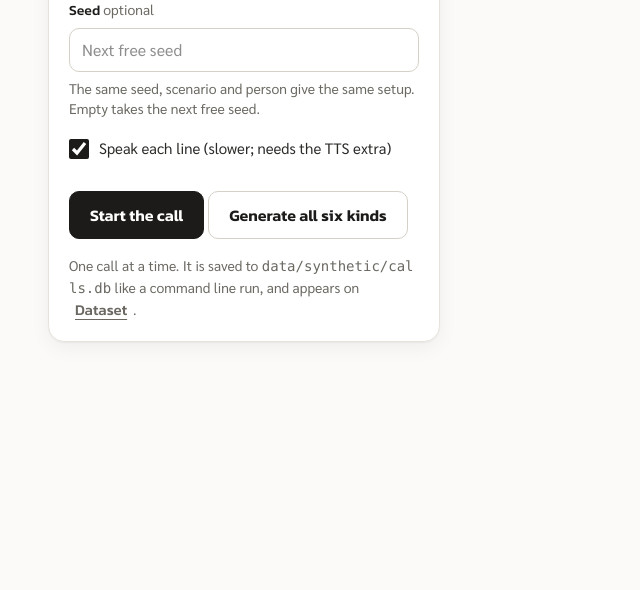
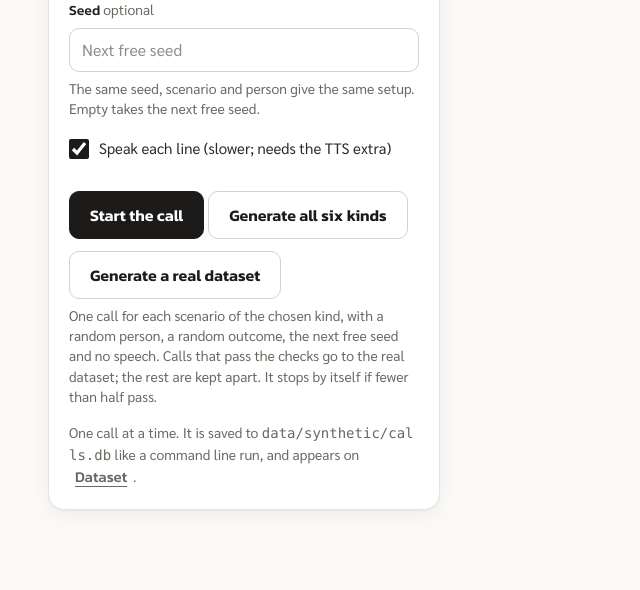
Before and after one commit to ZenithGeeks/Callas, a FastAPI app: page /studio in a window 1280 px wide. Shown: the part 695-1285 px from the top of the page, without its empty margins (0-640 px from the left). Before the commit the page ends 1038 px from the top, so only its background shows below. Run offline with FastAPI, Linux system fonts and the light colour scheme.

Commit message:
feat(studio): add a button that generates a real dataset
One call per scenario of the chosen kind, with a random person, a random
outcome, the next free seed and no speech. Each finished call is tagged
real_approved or real_rejected in the new calls.dataset column, the page
keeps the approval rate and stops when it drops below 50%. The dataset
page gets a Real dataset view showing both.

```diff
--- a/backend/static/js/studio.js
+++ b/backend/static/js/studio.js
@@ -3,7 +3,9 @@
  * and "verdict" are list items for the thread (an item with the id of an earlier one replaces it,
  * which is how a "thinking" bubble becomes the message), "failed" is an error message and "done"
  * ends the run. A plain EventSource is used instead of the htmx sse extension because an event
- * has to replace one element by id. Closing the tab does not stop the run; the server saves it. */
+ * has to replace one element by id. Closing the tab does not stop the run; the server saves it.
+ * The two batch buttons send one call after another through the same form: all six kinds, or
+ * a real dataset (one call per scenario of the chosen kind, stopped when under half pass). */
 (function () {
   "use strict";
 
@@ -32,7 +34,7 @@
   }
 
   function setBusy(on) {
-    Array.prototype.forEach.call(document.querySelectorAll("[data-start], [data-start-all]"), function (start) {
+    Array.prototype.forEach.call(document.querySelectorAll("[data-start], [data-start-all], [data-start-real]"), function (start) {
       start.disabled = on;
     });
   }
@@ -44,7 +46,12 @@
     var stop = root.querySelector("[data-stop-run]");
     if (stop) stop.hidden = true;
     setBusy(false);
-    if (advanceBatch) startNextBatch();
+    if (!advanceBatch) {
+      if (batch) endBatch(batch.real ? "Real dataset stopped: " + tally() : undefined);
+      return;
+    }
+    if (batch && batch.real) countReal(html);
+    startNextBatch();
   }
 
   function gone(root, status) {
@@ -119,23 +126,94 @@
     }
   }
 
-  // Run each kind in turn, through the same form as a single call. The server still permits
-  // only one active run; advancing after its "done" event preserves that contract.
+  function batchStatus(text) {
+    var line = document.getElementById("batch-status");
+    if (line) line.textContent = text;
+  }
+
+  // The batch is over: the next Start is a single call again, not part of the real dataset.
+  function endBatch(message) {
+    batch = null;
+    var field = document.getElementById("batch");
+    if (field) field.value = "";
+    if (message !== undefined) batchStatus(message);
+  }
+
+  function tally() {
+    var counted = batch.approved + batch.rejected;
+    var rate = counted ? " (" + Math.round((100 * batch.approved) / counted) + "% approved)" : "";
+    return batch.approved + " approved, " + batch.rejected + " rejected" + rate + ".";
+  }
+
+  // A call of the real dataset has ended: count it by the tag the server gave it. Stop the batch
+  // when the approval rate drops below half, or when the call did not finish (Stop, an error).
+  function countReal(html) {
+    var t = document.createElement("template");
+    t.innerHTML = html;
+    var mark = t.content.querySelector("[data-real-result]");
+    var result = mark ? mark.dataset.realResult : "";
+    var total = batch.scenarios.length;
+    if (result === "real_approved") {
+      batch.approved++;
+    } else if (result === "real_rejected") {
+      batch.rejected++;
+    } else {
+      return endBatch("Real dataset stopped after call " + batch.next + " of " + total + ", which did not finish. " + tally());
+    }
+    if (batch.approved / (batch.approved + batch.rejected) < 0.5) {
+      return endBatch("Real dataset stopped after call " + batch.next + " of " + total + ": fewer than half passed the checks. " + tally());
+    }
+    if (batch.next >= total) endBatch("Real dataset done: all " + total + " scenarios. " + tally());
+  }
+
+  // Run each kind (or each scenario) in turn, through the same form as a single call. The
+  // server still permits only one active run; advancing after its "done" event preserves that.
   function startNextBatch() {
-    if (!batch || batch.next >= batch.types.length) {
-      batch = null;
-      return;
-    }
+    var steps = batch && (batch.real ? batch.scenarios : batch.types);
+    if (!steps || batch.next >= steps.length) return endBatch();
     var form = document.getElementById("studio-form");
     var type = document.getElementById("call_type");
-    if (!form || !type) {
-      batch = null;
-      return;
+    var scenario = document.getElementById("scenario");
+    var field = document.getElementById("batch");
+    if (!form || !type || !scenario || !field) return endBatch();
+    if (batch.real) {
+      type.value = batch.type;
+      filterScenarios();
+      scenario.value = steps[batch.next];
+      randomCall();
+      field.value = "real";
+      batchStatus("Real dataset: call " + (batch.next + 1) + " of " + steps.length + ", " + scenario.selectedOptions[0].textContent + ". " + tally());
+    } else {
+      type.value = steps[batch.next];
+      filterScenarios();
+      field.value = "";
     }
-    type.value = batch.types[batch.next++];
-    filterScenarios();
+    batch.next++;
     setBusy(true);
     form.requestSubmit();
+  }
+
+  // A random person, a random outcome, the next free seed, no speech.
+  function randomCall() {
+    document.getElementById("receiver").value = "";
+    document.getElementById("outcome").value = "random";
+    document.getElementById("seed").value = "";
+    document.getElementById("speak").checked = false;
+    toggleCustom();
+  }
+
+  // Keep the chosen kind and make one call for each of its scenarios, in the list's order.
+  function startRealDataset() {
+    var type = document.getElementById("call_type");
+    var scenario = document.getElementById("scenario");
+    var ids = ["receiver", "outcome", "seed", "speak", "batch"];
+    if (!type || !scenario || ids.some(function (id) { return !document.getElementById(id); })) return;
+    var scenarios = Array.prototype.filter
+      .call(scenario.options, function (o) { return o.dataset.type === type.value; })
+      .map(function (o) { return o.value; });
+    if (!scenarios.length) return;
+    batch = { real: true, type: type.value, scenarios: scenarios, next: 0, approved: 0, rejected: 0 };
+    startNextBatch();
   }
 
   function startAllKinds() {
@@ -149,6 +227,7 @@
     var first = types.indexOf(type.value);
     if (first < 0) return;
     batch = { types: types.slice(first).concat(types.slice(0, first)), next: 0 };
+    batchStatus("");
     scenario.value = "";
     receiver.value = "";
     seed.value = "";
@@ -183,11 +262,22 @@
   }
 
   document.addEventListener("change", function (e) {
-    if (e.target.id === "call_type") filterScenarios();
+    if (e.target.id === "call_type") {
+      if (batch && batch.real) e.target.value = batch.type; // the kind stays fixed until it ends
+      filterScenarios();
+    }
     if (e.target.id === "receiver") toggleCustom();
   });
   document.addEventListener("click", function (e) {
     if (e.target.closest("[data-start-all]")) startAllKinds();
+    if (e.target.closest("[data-start-real]")) startRealDataset();
+  });
+  // The server refused the next call of a batch (another run is busy, a form problem): its
+  // message is in #form-error, and the batch ends so the buttons work again.
+  document.addEventListener("htmx:afterRequest", function (e) {
+    if (!batch || !e.target || e.target.id !== "studio-form" || e.detail.successful) return;
+    endBatch(batch.real ? "Real dataset stopped: the next call could not start. " + tally() : undefined);
+    setBusy(false);
   });
   document.addEventListener("htmx:afterSettle", function (e) {
     if (e.target && e.target.id === "studio-run") connectNew();
--- a/backend/templates/partials/studio_done.html
+++ b/backend/templates/partials/studio_done.html
@@ -3,7 +3,11 @@
   {% if outcome == 'finished' %}Done. The call is saved in the dataset.
   {% elif outcome == 'stopped' %}Stopped. What was written is saved as an unfinished call.
   {% else %}The run ended with an error.{% endif %}
+  {% if run.dataset == 'real_approved' %}It passed the checks and is in the real dataset (approved).
+  {% elif run.dataset == 'real_rejected' %}It failed the checks and is kept with the real dataset's rejected calls.{% endif %}
 </p>
+{# studio.js reads this to keep the approval rate of a real-dataset batch. Empty: not counted. #}
+{% if run.real %}<span hidden data-real-result="{{ run.dataset }}"></span>{% endif %}
 <p class="mt-2 flex flex-wrap gap-x-5 gap-y-1">
   {% if outcome != 'failed' %}<a class="btn-link" href="/dataset?id={{ run.record_id }}">Open {{ run.record_id }} in the dataset</a>{% endif %}
   <a class="btn-link" href="/studio">New call</a>
--- a/backend/templates/studio.html
+++ b/backend/templates/studio.html
@@ -91,7 +91,11 @@
     <div class="mt-5">
       <button type="submit" class="btn btn-primary" data-start>Start the call</button>
       <button type="button" class="btn btn-secondary mt-3" data-start-all>Generate all six kinds</button>
+      <button type="button" class="btn btn-secondary mt-3" data-start-real aria-describedby="real-help">Generate a real dataset</button>
+      <input type="hidden" id="batch" name="batch" value="">
     </div>
+    <p id="real-help" class="studio-help">One call for each scenario of the chosen kind, with a random person, a random outcome, the next free seed and no speech. Calls that pass the checks go to the real dataset; the rest are kept apart. It stops by itself if fewer than half pass.</p>
+    <p id="batch-status" class="mt-3 text-[15px] leading-[1.5] empty:hidden" aria-live="polite"></p>
     <p class="mt-4 text-[14px] leading-[1.5] text-muted">One call at a time. It is saved to <code class="break-all">{{ db }}</code> like a command line run, and appears on <a class="btn-link" href="/dataset">Dataset</a>.</p>
   </form>
 
```
Also changed, not shown: backend/dataset.py (+7 -0 lines), backend/studio.py (+31 -1 lines), backend/tests/test_dataset.py (+10 -0 lines), backend/tests/test_studio.py (+49 -1 lines), modules/data_pipeline/store.py (+14 -2 lines), modules/data_pipeline/tests/test_store.py (+23 -0 lines).
